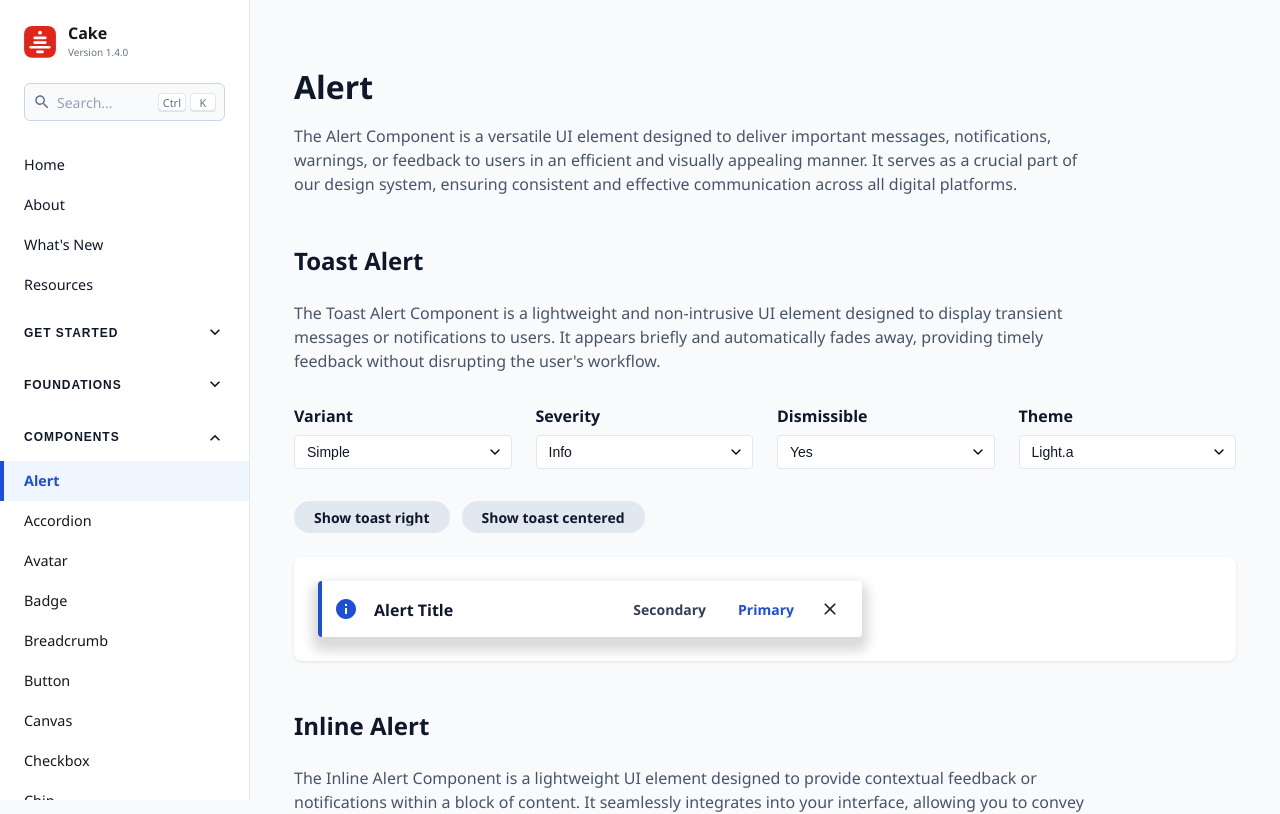
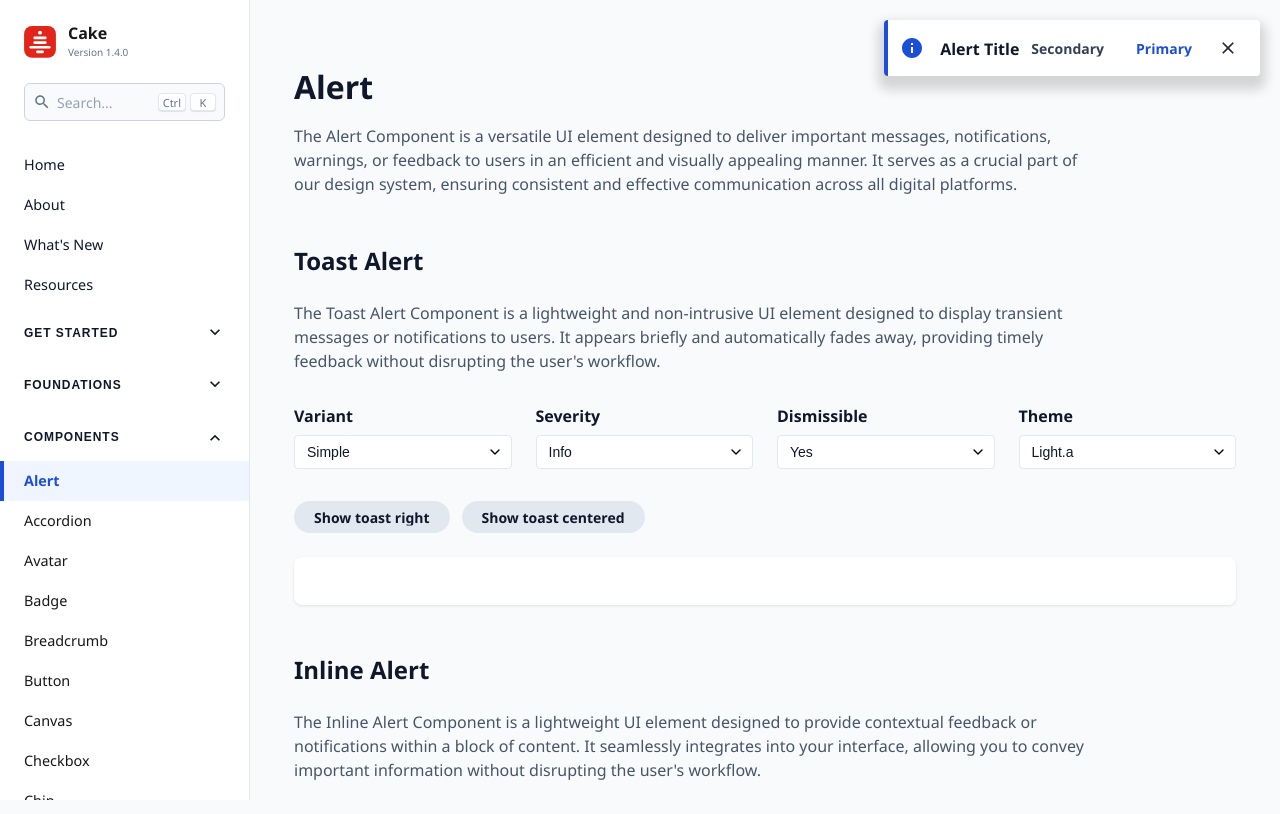
Before and after one commit to cake-admin/cakev2, a React (Create React App) app: page /components/alert in a window 1280 px wide. Shown: the top 814 px of the page. Built offline with nearby package versions, Linux system fonts and the light colour scheme.

Commit message:
Fix toast alert component example to show timestamp for advanced variants

```diff
--- a/src/pages/AlertPage.js
+++ b/src/pages/AlertPage.js
@@ -287,7 +287,7 @@ const AlertPage = () => {
 
         <PreviewContainer theme={theme}>
           <Alert
-            type={ALERT_TYPES.INLINE}
+            type={ALERT_TYPES.TOAST}
             variant={variant}
             severity={severity}
             theme={theme}
```
